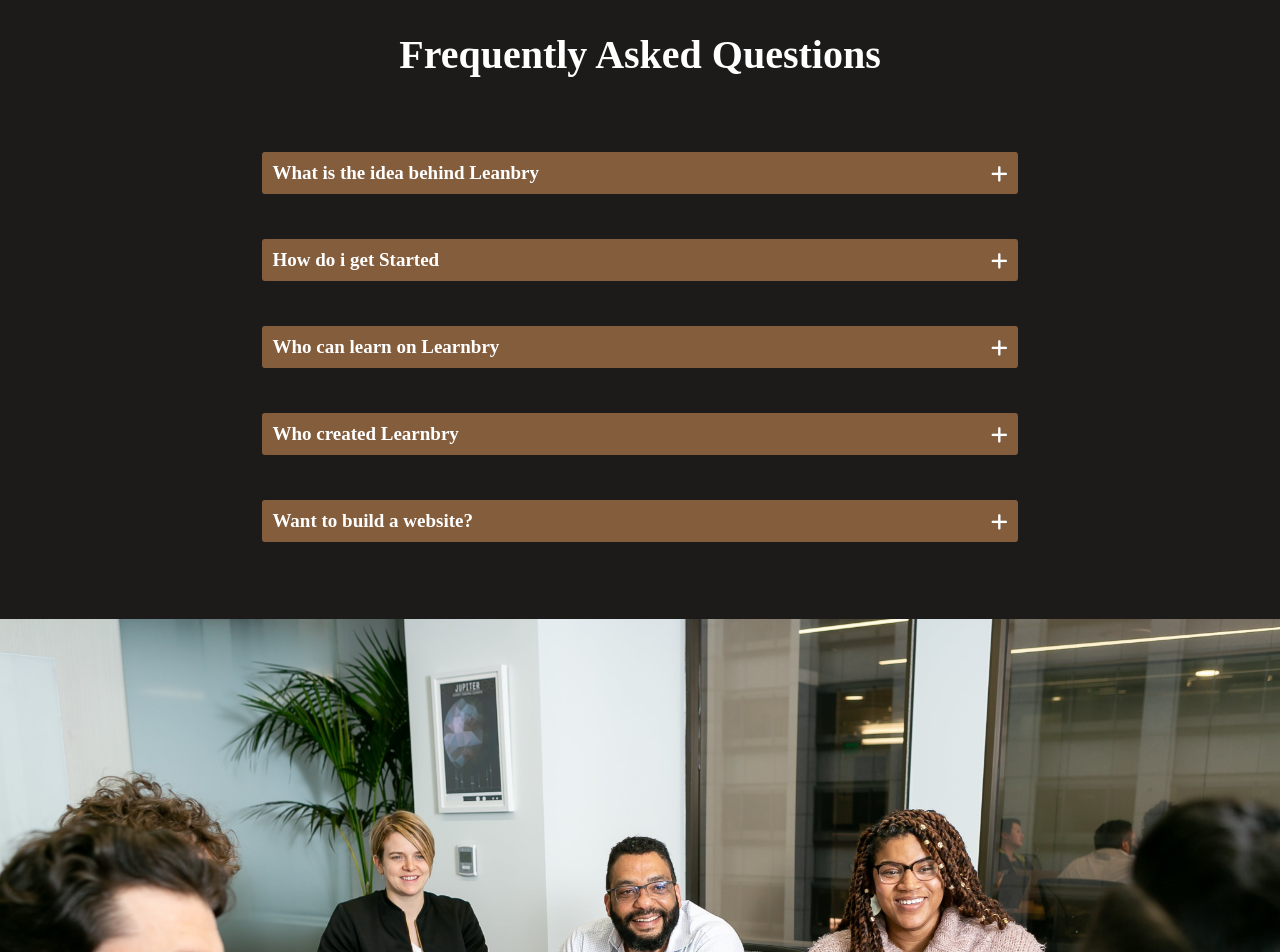
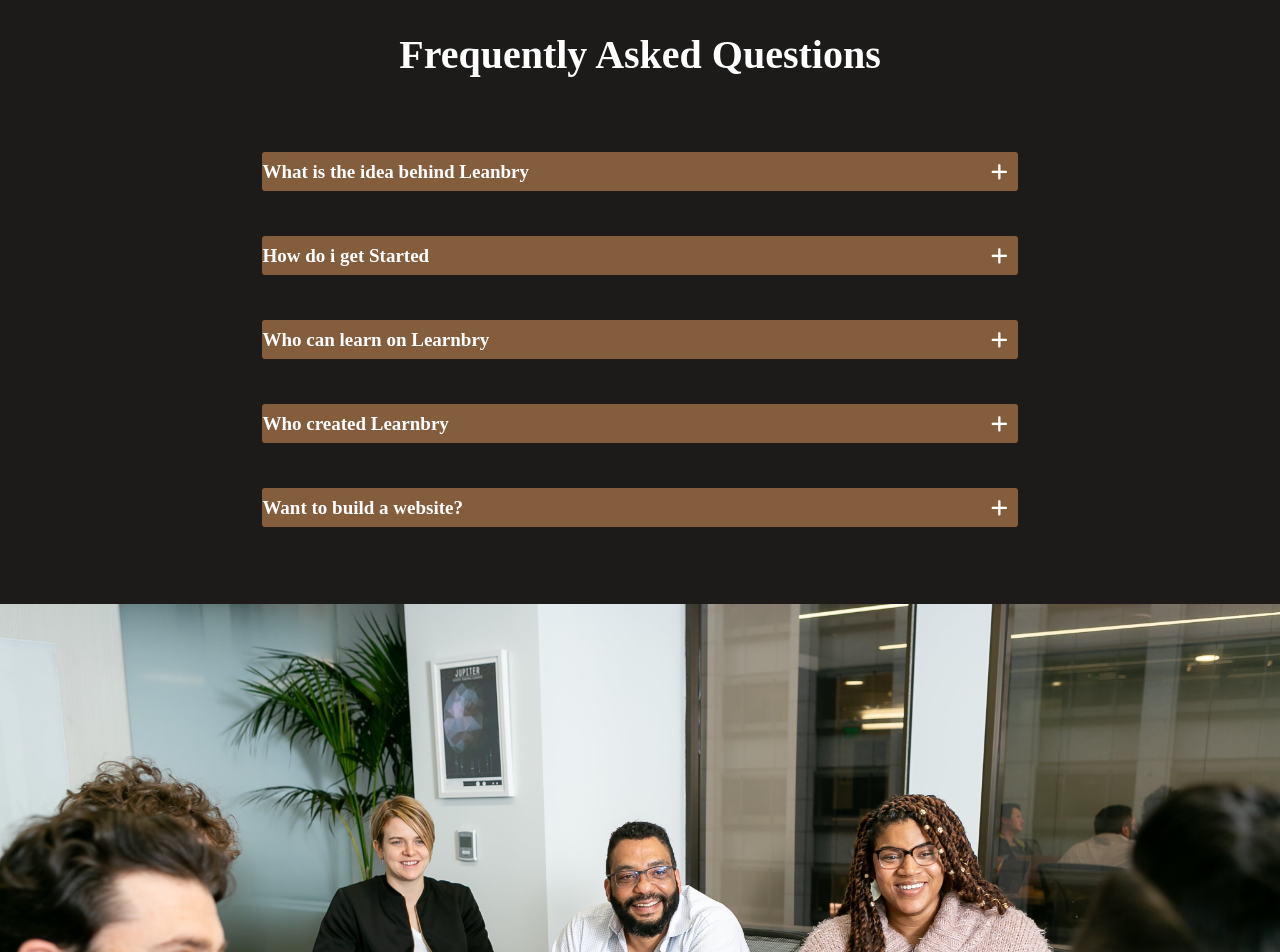
Before and after one commit to Shobowale10/learnbry-website-template, a plain HTML site: page index.html in a window 1280 px wide. Shown: the part 4122-5074 px from the top of the page. Drawn offline with Linux system fonts and the light colour scheme; a web font is replaced by a local one.

Commit message:
Update index.html

```diff
--- a/index.html
+++ b/index.html
@@ -222,7 +222,7 @@
             <div class="px-5 contain" id="accordion-container">
                 <div class="accordion">
                     <button type="button" data-id="question1">
-                        <p>What is the idea behind Leanbry</p>
+                        What is the idea behind Leanbry
 
                         <i class="fa-solid fa-plus" id="question1icon"></i>
                     </button>
@@ -236,7 +236,7 @@
 
                 <div class="accordion">
                     <button type="button" data-id="question2">
-                        <p>How do i get Started</p>
+                        How do i get Started
 
                         <i class="fa-solid fa-plus" id="question2icon"></i>
                     </button>
@@ -250,7 +250,7 @@
 
                 <div class="accordion">
                     <button type="button" data-id="question3">
-                        <p>Who can learn on Learnbry</p>
+                        Who can learn on Learnbry
 
                         <i class="fa-solid fa-plus" id="question3icon"></i>
                     </button>
@@ -264,7 +264,7 @@
 
                 <div class="accordion">
                     <button type="button" data-id="question4">
-                        <p>Who created Learnbry</p>
+                        Who created Learnbry
 
                         <i class="fa-solid fa-plus" id="question4icon"></i>
                     </button>
@@ -278,7 +278,7 @@
 
                 <div class="accordion">
                     <button type="button" data-id="question5">
-                        <p>Want to build a website?</p>
+                        Want to build a website?
 
                         <i class="fa-solid fa-plus" id="question5icon"></i>
                     </button>
```
